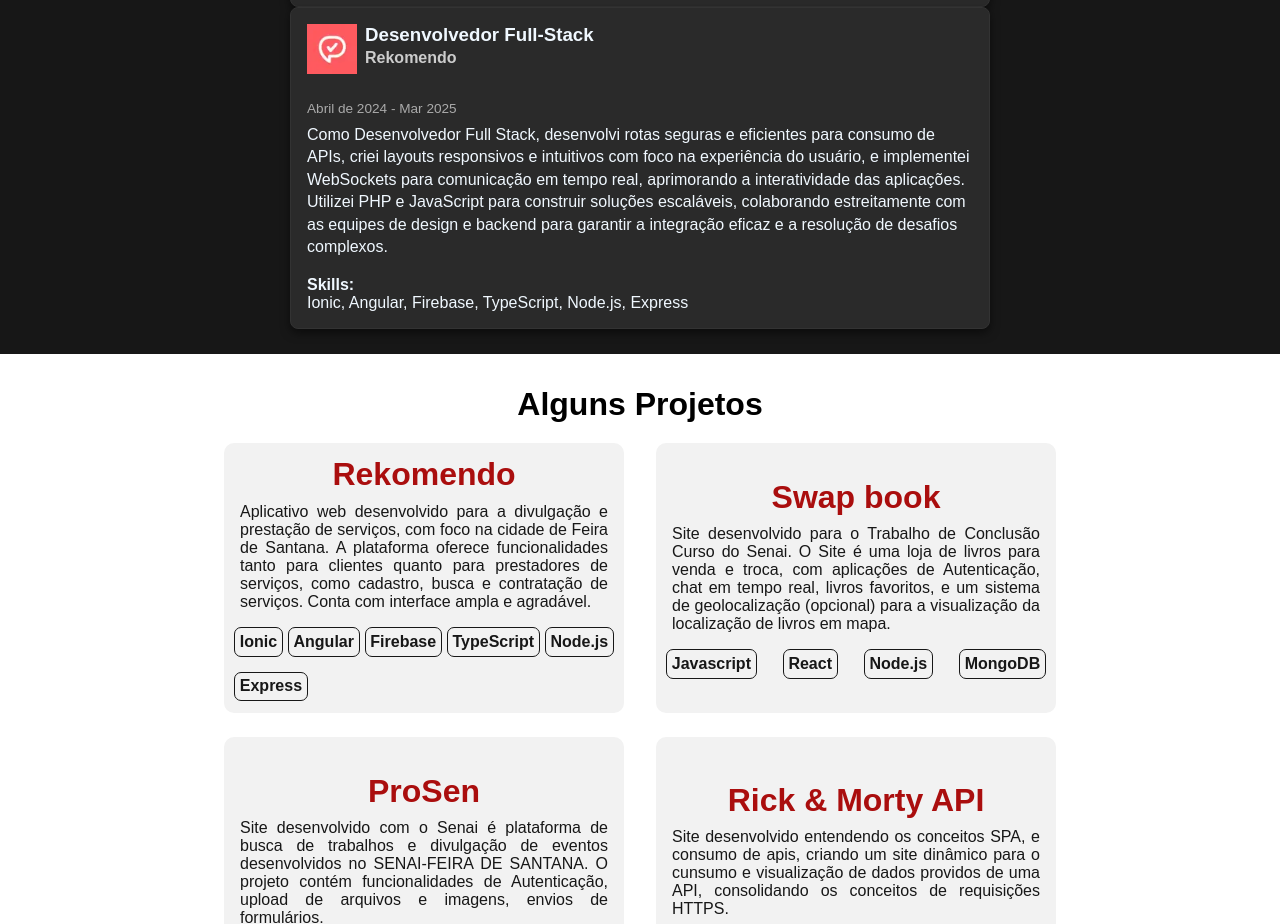
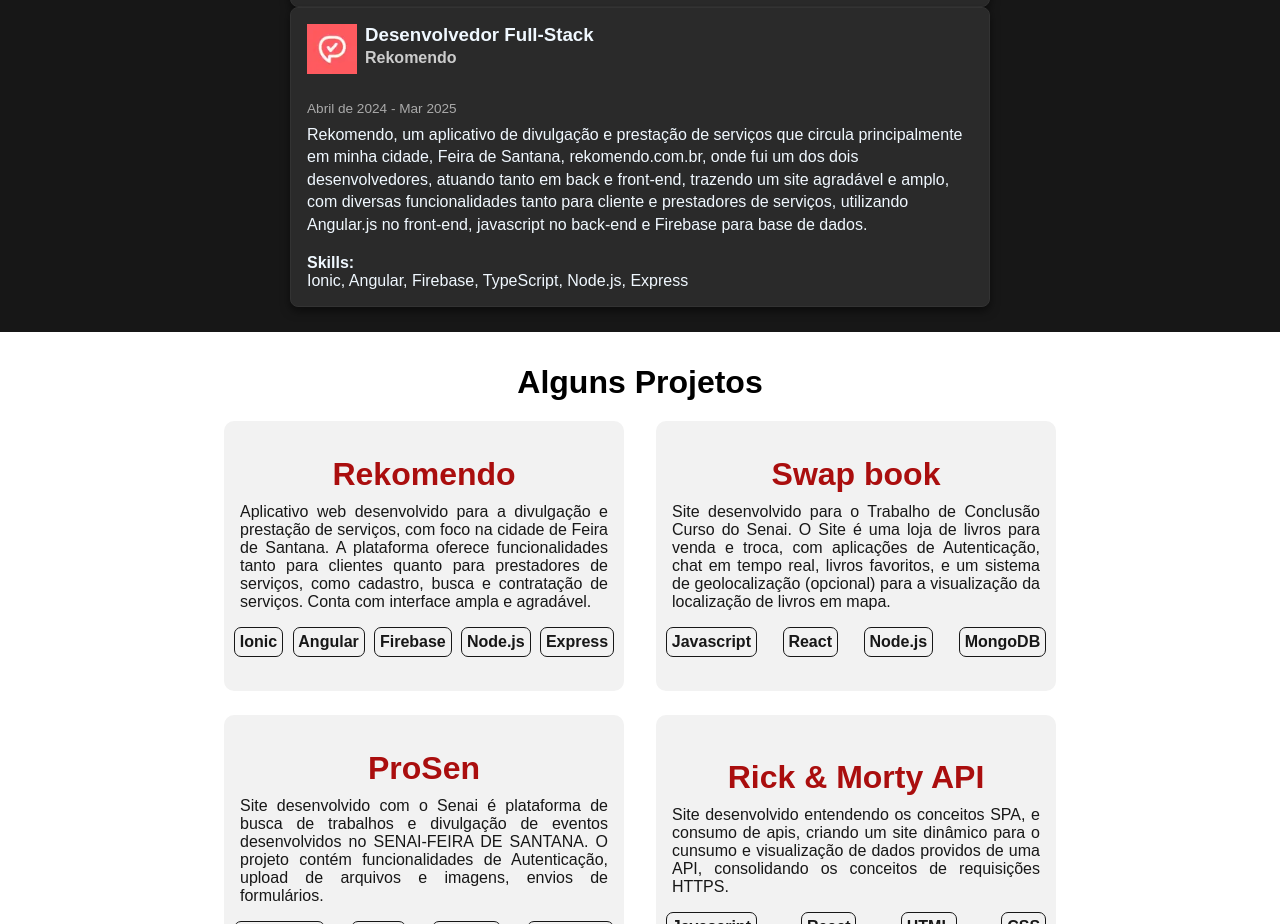
Before and after one commit to JoaoHneri/Portf-lio-Jo-o, an Angular app: page / in a window 1280 px wide. Shown: the part 2177-3101 px from the top of the page. Built offline with nearby package versions, Linux system fonts and the light colour scheme.

Commit message:
Feat: ajustando informações

```diff
--- a/src/app/app.component.html
+++ b/src/app/app.component.html
@@ -117,7 +117,7 @@
   </div>
   <div class="cards" data-aos="fade-right" data-aos-duration="2000">
     <app-card-project nameProject="Rekomendo"
-      [tec]="['Ionic', 'Angular', 'Firebase', 'TypeScript', 'Node.js', 'Express']"
+      [tec]="['Ionic', 'Angular', 'Firebase',  'Node.js', 'Express']"
       descriptionProject="Aplicativo web desenvolvido para a divulgação e prestação de serviços, com foco na cidade de Feira de Santana. A plataforma oferece funcionalidades tanto para clientes quanto para prestadores de serviços, como cadastro, busca e contratação de serviços. Conta com interface ampla e agradável."
       linkProject="https://rekomendo.com.br"></app-card-project>
 
--- a/src/app/app.component.ts
+++ b/src/app/app.component.ts
@@ -27,12 +27,12 @@
       nameCompany: 'Rekomendo',
       logo: 'assets/images/rekomendo-logo.webp', // exemplo, pode deixar vazio se não tiver logo
       timeExperience: 'Abril de 2024 - Mar 2025',
-      descriptionExperience: `Como Desenvolvedor Full Stack, desenvolvi rotas seguras e eficientes para consumo de APIs,
-        criei layouts responsivos e intuitivos com foco na experiência do usuário, e implementei
-        WebSockets para comunicação em tempo real, aprimorando a interatividade das
-        aplicações. Utilizei PHP e JavaScript para construir soluções escaláveis, colaborando
-        estreitamente com as equipes de design e backend para garantir a integração eficaz e a
-        resolução de desafios complexos.`,
+      descriptionExperience: `Rekomendo, um aplicativo de divulgação e prestação de serviços que circula
+        principalmente em minha cidade, Feira de Santana, rekomendo.com.br, onde fui um dos
+        dois desenvolvedores, atuando tanto em back e front-end, trazendo um site agradável e
+        amplo, com diversas funcionalidades tanto para cliente e prestadores de serviços, utilizando
+        Angular.js no front-end, javascript no back-end e Firebase para base de dados.
+        `,
       tec: ['Ionic', 'Angular', 'Firebase', 'TypeScript', 'Node.js', 'Express']
     },
     // outras experiências aqui
```
